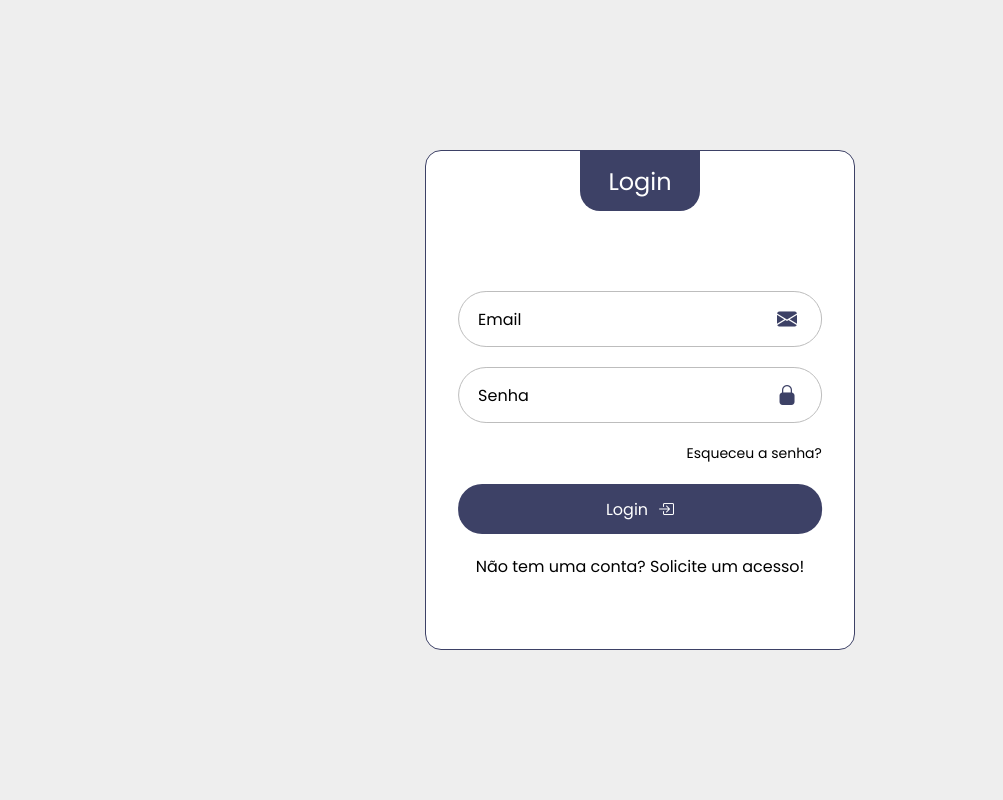
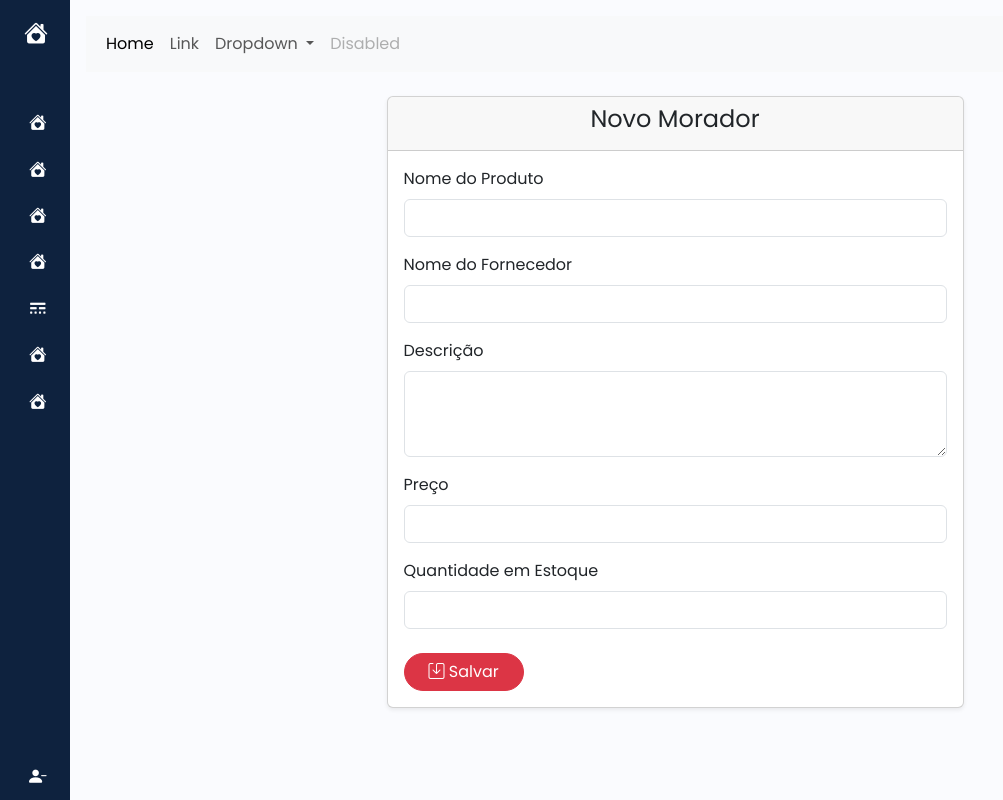
Before and after one commit to p-yuki/rede-social, a Flask app: page / in a window 1280 px wide. Shown: the whole page, without its empty margins (0-1003 px from the left). Run offline with Flask 3, Linux system fonts and the light colour scheme.

Commit message:
add txt/html; mod html; del py

```diff
--- a/app.py
+++ b/app.py
@@ -14,7 +14,7 @@ db.init_app(app)
 
 @app.route('/')
 def index():
-    return render_template('login.html')
+    return render_template('cadastro_morador.html')
 
 if __name__ == '__main__':
     app.run(debug=True)
--- a/templates/base.html
+++ b/templates/base.html
@@ -5,13 +5,15 @@
     <meta charset="UTF-8">
     <meta name="viewport" content="width=device-width, initial-scale=1.0">
     <title>Boa Vizinhança - {% block title %}{% endblock %}</title>
-    <link href="https://cdn.jsdelivr.net/npm/bootstrap@5.3.8/dist/css/bootstrap.min.css" rel="stylesheet" integrity="sha384-sRIl4kxILFvY47J16cr9ZwB07vP4J8+LH7qKQnuqkuIAvNWLzeN8tE5YBujZqJLB" crossorigin="anonymous">
-    {% block style %}<link rel="stylesheet" href="{{ url_for('static', filename='css/base.css') }}">{% endblock %}
+    <link href="https://cdn.jsdelivr.net/npm/bootstrap@5.3.8/dist/css/bootstrap.min.css" rel="stylesheet"
+        integrity="sha384-sRIl4kxILFvY47J16cr9ZwB07vP4J8+LH7qKQnuqkuIAvNWLzeN8tE5YBujZqJLB" crossorigin="anonymous">
+    {% block style %}
+    <link rel="stylesheet" href="{{ url_for('static', filename='css/base.css') }}">{% endblock %}
     <link rel="stylesheet" href="https://cdn.jsdelivr.net/npm/bootstrap-icons@1.13.1/font/bootstrap-icons.min.css">
 </head>
 
 <body>
-    <!-- navbar -->
+    <!-- sidebar -->
     <div class="wrapper">
         <aside id="sidebar">
             <div class="d-flex">
@@ -60,13 +62,15 @@
                     </ul>
                 </li>
                 <li class="sidebar-item">
-                    <a href="#" class="sidebar-link has-dropdown collapsed" data-bs-toggle="collapse" data-bs-target="#multi" aria-expanded="false" aria-controls="multi">
+                    <a href="#" class="sidebar-link has-dropdown collapsed" data-bs-toggle="collapse"
+                        data-bs-target="#multi" aria-expanded="false" aria-controls="multi">
                         <i class="bi bi-border-style"></i>
                         <span>Multi Level</span>
                     </a>
                     <ul id="multi" class="sidebar-dropdown list-unstyled collapse" data-bs-parent="#sidebar">
                         <li class="sidebar-item">
-                            <a href="#" class="sidebar-link collapsed" data-bs-toggle="collapse" data-bs-target="#multi-two" aria-expanded="false" aria-controls="multi-two">
+                            <a href="#" class="sidebar-link collapsed" data-bs-toggle="collapse"
+                                data-bs-target="#multi-two" aria-expanded="false" aria-controls="multi-two">
                                 Two Links
                             </a>
                             <ul id="multi-two" class="sidebar-dropdown list-unstyled collapse">
@@ -100,14 +104,52 @@
                 </a>
             </div>
         </aside>
-        <!-- conteúdo -->
+
         <div class="main p-3">
+            <!-- navbar -->
+            <nav class="navbar navbar-expand-lg bg-body-tertiary">
+                <div class="container-fluid">
+
+                    <div class="collapse navbar-collapse" id="navbarSupportedContent">
+                        <ul class="navbar-nav me-auto mb-2 mb-lg-0">
+                            <li class="nav-item">
+                                <a class="nav-link active" aria-current="page" href="#">Home</a>
+                            </li>
+                            <li class="nav-item">
+                                <a class="nav-link" href="#">Link</a>
+                            </li>
+                            <li class="nav-item dropdown">
+                                <a class="nav-link dropdown-toggle" href="#" role="button" data-bs-toggle="dropdown"
+                                    aria-expanded="false">
+                                    Dropdown
+                                </a>
+                                <ul class="dropdown-menu">
+                                    <li><a class="dropdown-item" href="#">Action</a></li>
+                                    <li><a class="dropdown-item" href="#">Another action</a></li>
+                                    <li>
+                                        <hr class="dropdown-divider">
+                                    </li>
+                                    <li><a class="dropdown-item" href="#">Something else here</a></li>
+                                </ul>
+                            </li>
+                            <li class="nav-item">
+                                <a class="nav-link disabled" aria-disabled="true">Disabled</a>
+                            </li>
+                        </ul>
+                    </div>
+                </div>
+            </nav>
+
+            <!-- conteúdo -->
             {% block content %} {% endblock %}
         </div>
     </div>
 
 
-    <script src="https://cdn.jsdelivr.net/npm/bootstrap@5.3.8/dist/js/bootstrap.bundle.min.js" integrity="sha384-FKyoEForCGlyvwx9Hj09JcYn3nv7wiPVlz7YYwJrWVcXK/BmnVDxM+D2scQbITxI" crossorigin="anonymous"></script>
+    <script src="https://cdn.jsdelivr.net/npm/bootstrap@5.3.8/dist/js/bootstrap.bundle.min.js"
+        integrity="sha384-FKyoEForCGlyvwx9Hj09JcYn3nv7wiPVlz7YYwJrWVcXK/BmnVDxM+D2scQbITxI"
+        crossorigin="anonymous"></script>
     <script src="{{ url_for('static', filename='js/base.js') }}"></script>
 </body>
+
 </html>
--- /dev/null
+++ b/templates/cadastro_morador.html
@@ -0,0 +1,58 @@
+<!-- placeholder / mudar os campos -->
+<!-- usuário morador não tem acesso a essa página -->
+
+{% extends "base.html" %}
+{% block title %}Cadastro Usuário{% endblock %}
+
+{% block content %}
+<div class="row justify-content-center mt-4">
+    <div class="col-md-8 col-lg-6">
+        <div class="card shadow-sm">
+            <div class="card-header text-center">
+                <h4>{{ "Novo Morador" if not produto else "Editar Morador" }}</h4>
+            </div>
+            <div class="card-body">
+                <form method="POST">
+                    <input type="hidden" name="id">
+
+                    <div class="mb-3">
+                        <label for="nome" class="form-label">Nome do Produto</label>
+                        <input type="text" name="nome" id="nome" class="form-control"
+                            value="{{ produto.nome if produto else '' }}" required>
+                    </div>
+
+                    <div class="mb-3">
+                        <label for="nome" class="form-label">Nome do Fornecedor</label>
+                        <input type="text" name="nome" id="nome" class="form-control"
+                            value="{{ produto.nome if produto else '' }}" required>
+                    </div>
+
+                    <div class="mb-3">
+                        <label for="descricao" class="form-label">Descrição</label>
+                        <textarea name="descricao" id="descricao" class="form-control"
+                            rows="3">{{ produto.descricao if produto else '' }}</textarea>
+                    </div>
+
+                    <div class="mb-3">
+                        <label for="preco" class="form-label">Preço</label>
+                        <input type="number" step="0.01" min="0" name="preco" id="preco" class="form-control"
+                            value="{{ produto.preco if produto else '' }}" required>
+                    </div>
+
+                    <div class="mb-3">
+                        <label for="estoque" class="form-label">Quantidade em Estoque</label>
+                        <input type="number" min="0" name="estoque" id="estoque" class="form-control"
+                            value="{{ produto.estoque if produto else '' }}" required>
+                    </div>
+
+                    <div class="d-grid gap-2 d-md-flex justify-content-md-between mt-4">
+                        <button type="submit" class="btn btn-danger rounded-pill px-4">
+                            <i class="bi bi-save"></i> {{ "Salvar" if not produto else "Atualizar" }}
+                        </button>
+                    </div>
+                </form>
+            </div>
+        </div>
+    </div>
+</div>
+{% endblock %}
--- a/templates/index.html
+++ b/templates/index.html
@@ -7,7 +7,7 @@
         <div class="col">
             <a href="#">
                 <div class="card">
-                    <div class="card-body" style="height: 120px;">
+                    <div class="card-body">
                         <div class="card-title">
                             <h4>Mural de Avisos</h4>
                         </div>
@@ -21,7 +21,7 @@
         <div class="col">
             <a href="#">
                 <div class="card">
-                    <div class="card-body" style="height: 120px;">
+                    <div class="card-body">
                         <div class="card-title">
                             <h4>Converse com o Síndico</h4>
                         </div>
@@ -35,7 +35,7 @@
         <div class="col">
             <a href="#">
                 <div class="card">
-                    <div class="card-body" style="height: 120px;">
+                    <div class="card-body">
                         <div class="card-title">
                             <h4>Serviços da comunidade</h4>
                         </div>
```
Also changed, not shown: afazeres.txt (added, +11 -0 lines), templates/cadastro_aep.html (added, +58 -0 lines), templates/cadastro_trabalhos.html (added, +57 -0 lines), templates/lista_aep.html (added, +48 -0 lines), templates/lista_morador.html (added, +49 -0 lines), templates/lista_trabalhos.html (added, +48 -0 lines), fotos.py (deleted), templates/perfil.html (added).
